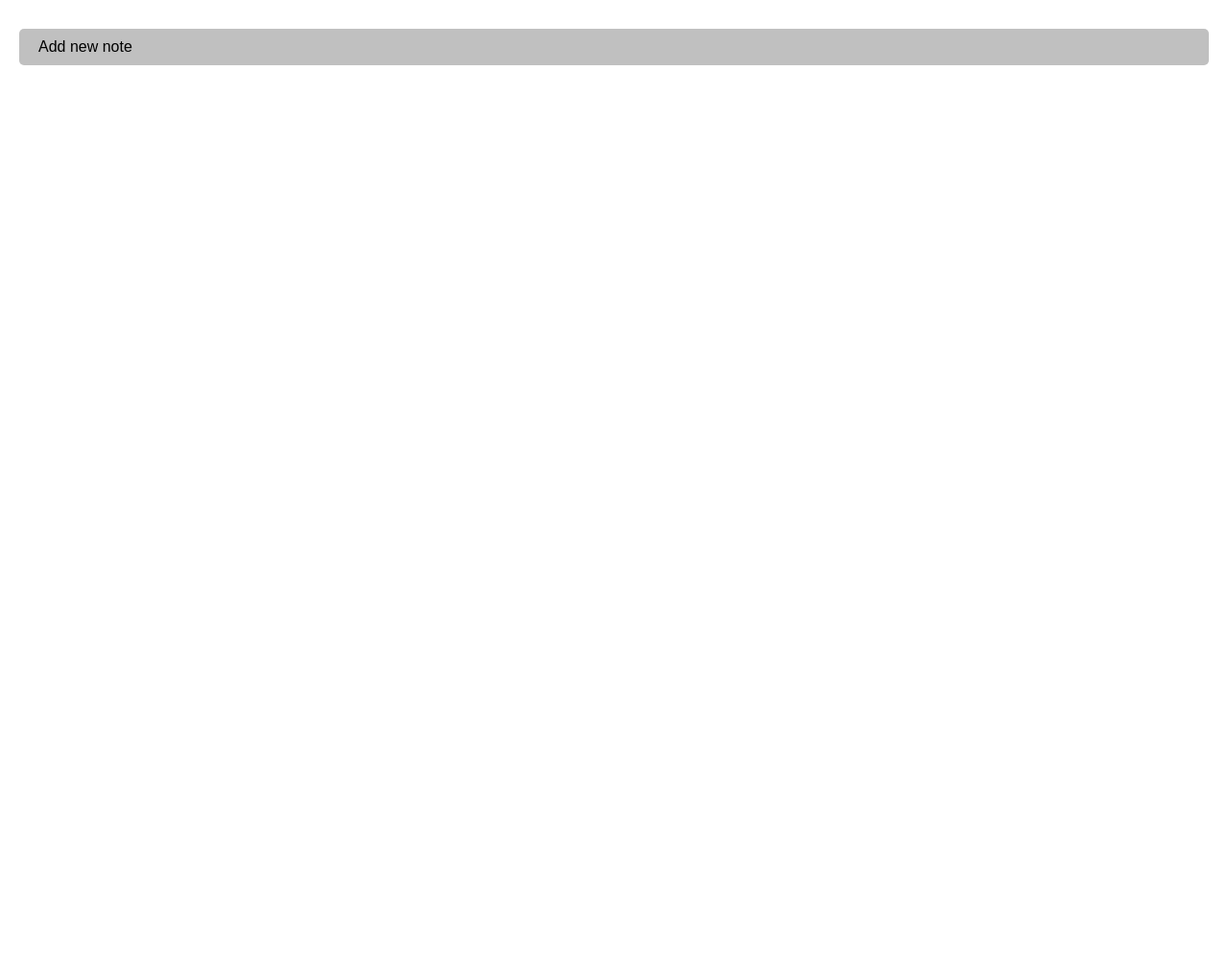
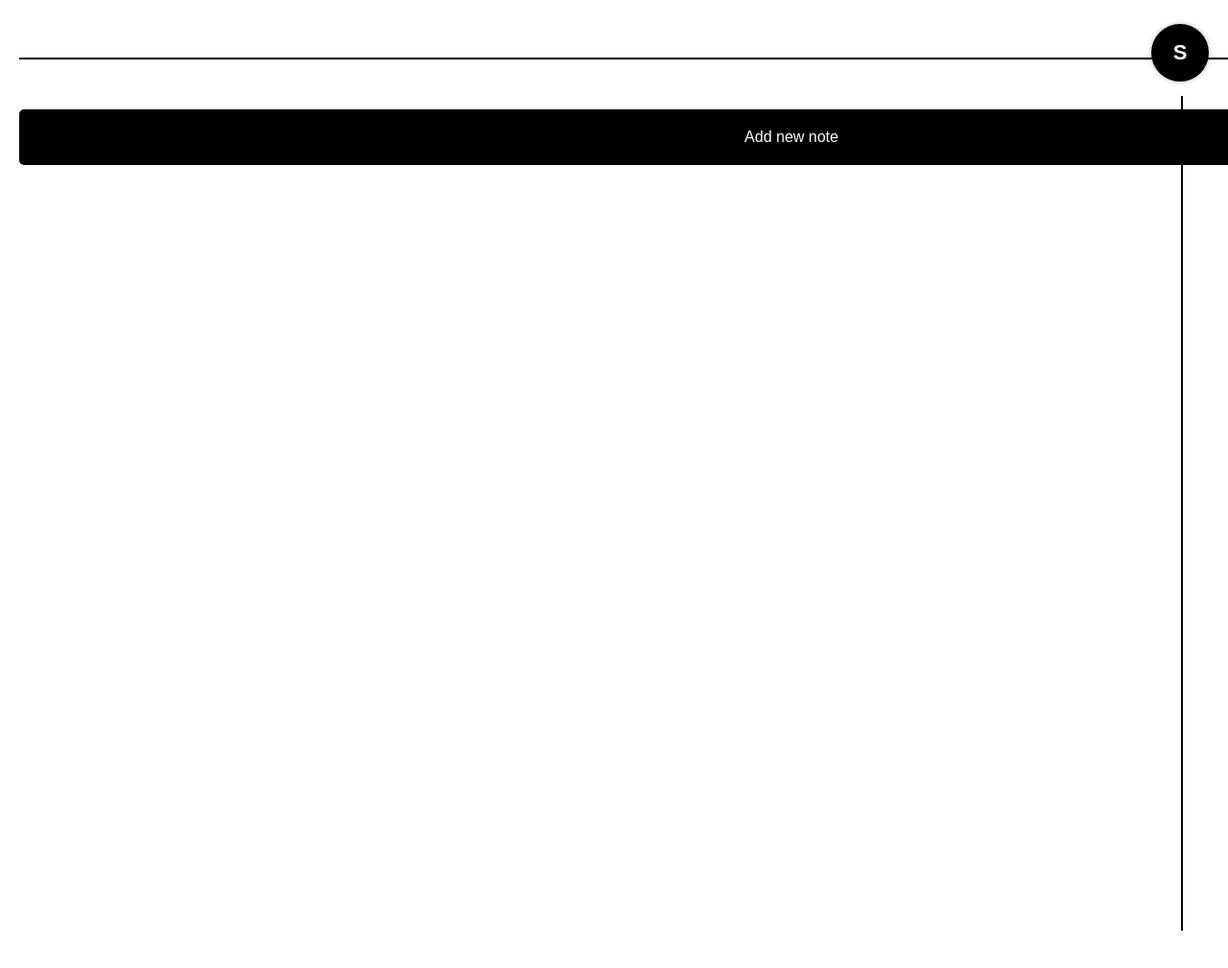
Before and after one commit to maffiiiii/MaffiChat, a Flask app: page /notes/ in a window 1280 px wide; the page is wider, and only the part inside the window is pictured. Shown: the top 1009 px of that part at 96% size. Run offline with Flask 3, Linux system fonts and the light colour scheme; a user stored in the database is signed in.

Commit message:
solved routation and added some more adequat style

```diff
--- a/app/main/blueprint.py
+++ b/app/main/blueprint.py
@@ -2,4 +2,4 @@
 
 main_bp = Blueprint("main", __name__)
 
-notes_bp = Blueprint("notes", import_name=__name__,)
+notes_bp = Blueprint("notes", import_name=__name__, template_folder="templates")  #i added tempalates cause i didnt find a html file
--- a/app/static/css/notes_index.css
+++ b/app/static/css/notes_index.css
@@ -2,18 +2,19 @@
   position: fixed; /* right top positionі */
   top: 20px;
   right: 20px;
-  width: 40px;
-  height: 40px;
-  background-color: #333;
+  width: 60px;
+  height: 60px;
+  background-color: #000000;
   color: #fff;
   border-radius: 50%;
   display: flex;     /* bottom thing */
   align-items: center;
   justify-content: center;
   font-weight: bold;   /* girnyi text letter */
-  font-size: 18px;
+  font-size: 22px;
   box-shadow: 0 0 5px rgba(0,0,0,0.3);
   z-index: 999;
+  margin-top: 5px;
 }
 
 
@@ -42,12 +43,12 @@
   font-size: 16px;
   cursor: pointer;
   border: none;
-  background: #ccc;
+  background: #ffffff;            /* for delete */
   transition: background 0.3s;
 }
 
 .grid button:hover {
-  background: #aaa;
+  background: #aaa;     /*  when cursor */
 }
 
 
@@ -65,22 +66,92 @@
   font-size: 16px;
   cursor: pointer;
   border: none;
-  background: #c0c0c0;
+  background: #ffffff;
   transition: background 0.3s;
   text-decoration: none;
   display: inline-block;
   color: black;
   border-radius: 5px;
-  margin-top: 10px;     /* vidstup */
+  margin-top: 20px;     /* vidstup THAT DOES NOT WORK*/
+  margin-bottom: 20px;
+  text-align: center;
+}
+
+.note-button1 {            /*  for edit button */
+  padding: 20px 30px;
+  font-size: 16px;
+  cursor: pointer;
+  border: none;
+  background: #ffffff;
+  transition: background 0.3s;
+  text-decoration: none;
+  display: inline-block;
+  color: black;
+  border-radius: 5px;
+  margin-top: 20px;     /* vidstup THAT DOES NOT WORK*/
+  margin-bottom: 20px;
+  text-align: center;
+}
+
+
+.note-button2 {            /*  for add button */
+  padding: 20px 30px;
+  font-size: 16px;
+  width: 1550px;
+  cursor: pointer;
+  border: none;
+  background: #000000;
+  transition: background 0.3s;
+  text-decoration: none;
+  display: inline-block;
+  color: rgb(255, 255, 255);
+  border-radius: 5px;
+  margin-top: 2px;     /* vidstup THAT DOES NOT WORK*/
+  margin-bottom: 20px;
+  text-align: center;
 }
 
 .note-button:hover {   /*cursor thing */
   background: #aaa;
 }
 
+.note-button1:hover {   /*cursor thing */
+  background: #aaa;
+}
+
+.note-button2:hover {   /*cursor thing */
+  background: #363636;
+}
+
 .grid div {
-  background: #e6e6e6;
+  background: #000000;
   padding: 15px;
   border-radius: 10px;
+  color: white;
   box-shadow: 0 0 5px rgba(0,0,0,0.3);
 }
+
+
+
+
+.black-line {
+  height: 2px;
+  background: black;
+  width: 1595px;
+  margin: 20px 0;
+  margin-top: 40px;
+}
+
+
+.vertical-line {
+  position: fixed;
+  top: 0;
+  right: 0;
+  width: 2px;
+  height: 100vh;
+  background-color: black;
+  z-index: 1000;
+  right: 47px;
+  height: 870px;
+  margin-top: 100px;
+}
--- a/app/templates/notes/add.html
+++ b/app/templates/notes/add.html
@@ -17,10 +17,10 @@
         <button href="{{url_for('notes.index')}}" class="note-button">Cancel</button>
     </form>
 </div>
-
+<!--
 {% if current_user.is_authenticated %}
             <div class="user-circle">
                 {{ current_user.username[0]|upper }}
             </div>
-            {% endif %}
+            {% endif %} -->
 {%endblock%}
--- a/app/templates/notes/edit.html
+++ b/app/templates/notes/edit.html
@@ -12,10 +12,10 @@
         <button href="{{url_for('notes.index')}}" class="note-button">Cancel</button>
     </form>
 </div>
-{% if current_user.is_authenticated %}
+<!-- {% if current_user.is_authenticated %}
             <div class="user-circle">
                 {{ current_user.username[0]|upper }}
             </div>
-            {% endif %}
+            {% endif %} -->
         </div>
 {%endblock%}
--- a/app/templates/notes/index.html
+++ b/app/templates/notes/index.html
@@ -8,7 +8,9 @@
 
 <body class="dashboard">
 
-    <a class="note-button" href="{{ url_for('notes.add') }}">Add new note</a>
+    <hr class="black-line" style="border: none; height: 2px; background: black;">
+    <div class="vertical-line"></div>
+    <a class="note-button2" href="{{ url_for('notes.add') }}">Add new note</a>
 
      <div class="grid">               <!--cause i dont want this stupid dots -->
         {% for note in notes %}
@@ -20,12 +22,21 @@
                         {% if words|length > 3 %}...{% endif %}
                     </strong>
 
-            <a class="note-button" href="{{ url_for('notes.edit', note_id=note.id) }}">Edit</a>
+            <a class="note-button1" href="{{ url_for('notes.edit', note_id=note.id) }}">Edit</a>
+            <!-- <form method="POST" action="{{ url_for('notes.edit', note_id=note.id) }}" style="display:inline;">
+                <button class="note-button" type="submit">Edit</button>
+            </form> -->
             <form method="POST" action="{{ url_for('notes.delete', note_id=note.id) }}" style="display:inline;">
                 <button class="note-button" type="submit">Delete</button>
             </form>
         </div>
         {% endfor %}
     </div>
+
+    {% if current_user.is_authenticated %}
+            <div class="user-circle">
+                {{ current_user.username[0]|upper }}
+            </div>
+            {% endif %}
 </body>
 </html>
```
Also changed, not shown: app/static/css/auth.css (+20 -0 lines), app/templates/home.html (+5 -5 lines), instance/maffi.db.
